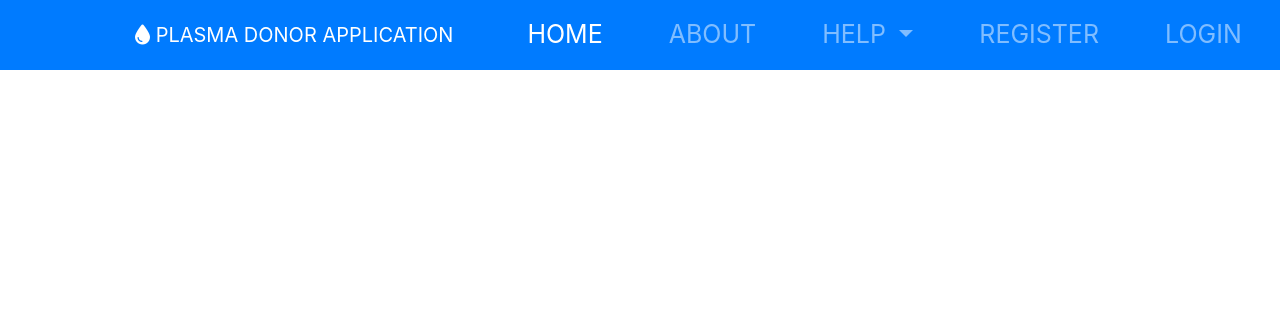
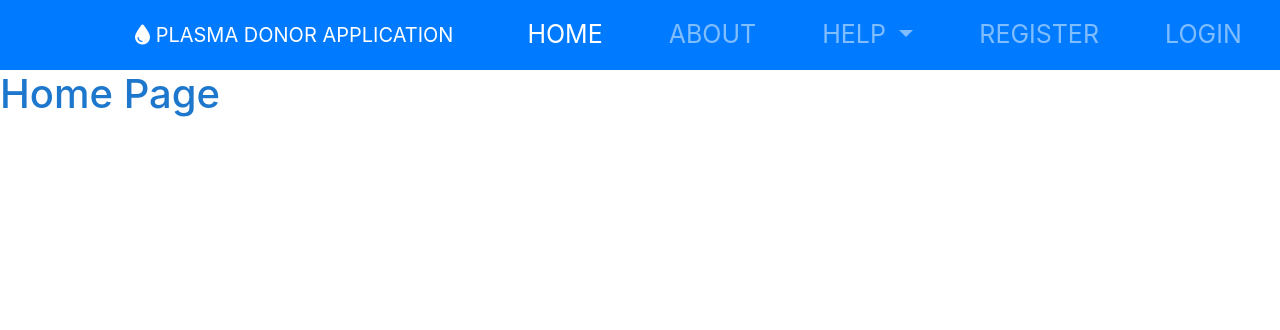
Before and after one commit to IBM-EPBL/IBM-Project-1022-1658334970, a Flask app: page / in a window 1280 px wide. Shown: the top 330 px of the page. Run offline with Flask 2, Linux system fonts and the light colour scheme; some libraries are stand-ins or nearby versions.

Commit message:
Update home.html

```diff
--- a/Project Design & Planning/Implementing Web Application/Creating UI design/templates/home.html
+++ b/Project Design & Planning/Implementing Web Application/Creating UI design/templates/home.html
@@ -4,3 +4,7 @@
 {% block title %}
 <title>Plasma-Home</title>
 {% endblock %}
+
+{% block content %}
+<h1> Home Page </h1>
+{% endblock %}
```
